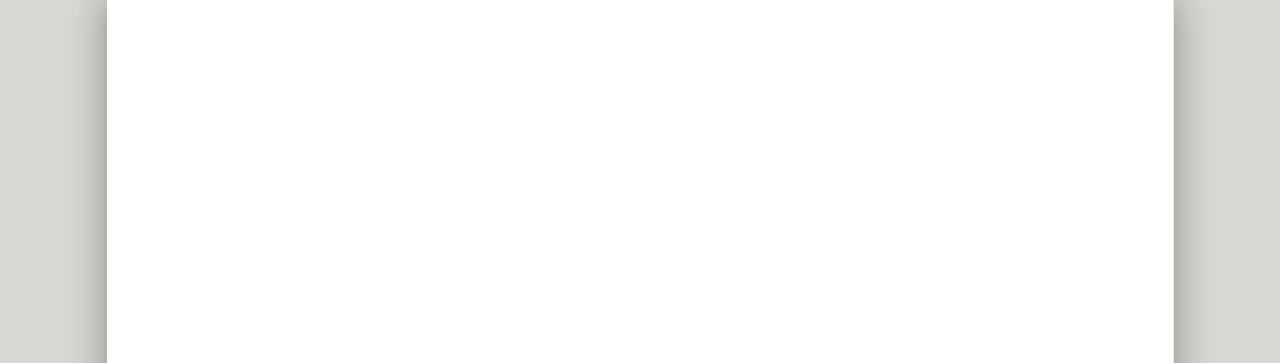
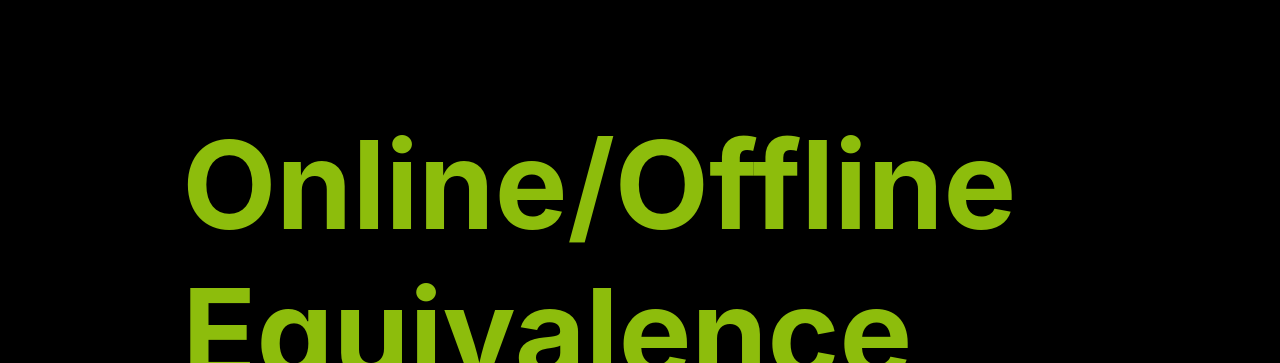
Before and after one commit to chadoh/online-offline-equivalence, a website: page public/index.html in a window 1280 px wide. Shown: the top 363 px of the page. Drawn offline with Linux system fonts and the light colour scheme; a web font is replaced by a local one.

Commit message:
Styles: use dark styles
This decently approximates the styles of big.js, which I loved when I
first met it in draftin.com

```diff
--- a/public/index.html
+++ b/public/index.html
@@ -4,24 +4,45 @@
     <title>Title</title>
     <meta charset="utf-8">
     <style>
-      @import url(https://fonts.googleapis.com/css?family=Yanone+Kaffeesatz);
-      @import url(https://fonts.googleapis.com/css?family=Droid+Serif:400,700,400italic);
-      @import url(https://fonts.googleapis.com/css?family=Ubuntu+Mono:400,700,400italic);
-
-      body { font-family: 'Droid Serif'; }
-      h1, h2, h3 {
-        font-family: 'Yanone Kaffeesatz';
-        font-weight: normal;
+      em {
+        font-style: normal;
+        color: #8dbd0c;
       }
-      .remark-code, .remark-inline-code { font-family: 'Ubuntu Mono'; }
+      .remark-slide-content {
+        font-family: -apple-system,BlinkMacSystemFont,Segoe UI,Roboto,Helvetica,Arial,sans-serif;
+        font-size: calc(.85em + 3vw);
+        padding: 1rem 4rem;
+      }
+      .remark-slide-content h1 {
+        font-size: 2em;
+      }
+      .remark-slide-number {
+        font-size: 0.3em;
+      }
+      @media screen {
+        body.remark-container {
+          background: black;
+          color: white;
+        }
+        .remark-slide-content {
+          background-color: black;
+        }
+        .remark-slide-scaler {
+          -moz-box-shadow: none;
+          -webkit-box-shadow: none;
+          box-shadow: none;
+        }
+      }
     </style>
   </head>
   <body>
     <textarea id="source">
 
-class: center, middle
+class: middle
 
-# Title
+# *Online/Offline Equivalence*
+
+What our interplanetary tomorrow can teach us about building apps today
 
 ---
 
```
